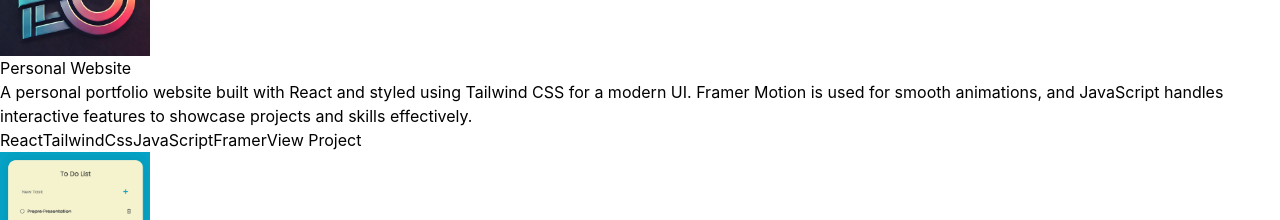
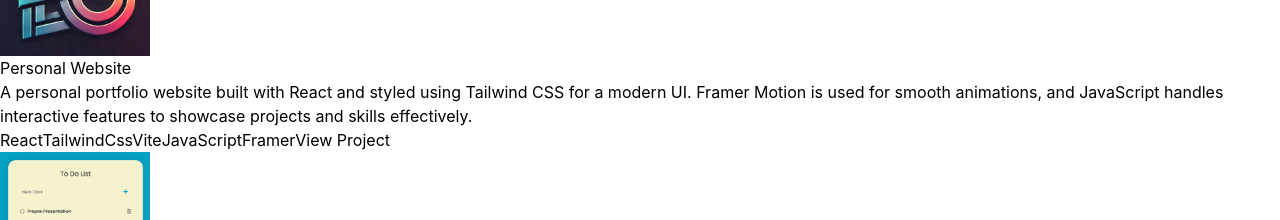
Before and after one commit to LLLongA/Long_Profile, a React (Vite) app: page / in a window 1280 px wide. Shown: the part 3560-3780 px from the top of the page. Built offline with nearby package versions, Linux system fonts and the light colour scheme; a web font is replaced by a local one.

Commit message:
update information of technologies

```diff
--- a/src/constants/index.js
+++ b/src/constants/index.js
@@ -48,7 +48,7 @@ export const PROJECTS = [
     image: project3,
     description:
       "A personal portfolio website built with React and styled using Tailwind CSS for a modern UI. Framer Motion is used for smooth animations, and JavaScript handles interactive features to showcase projects and skills effectively.",
-    technologies: ["React", "TailwindCss","JavaScript","Framer"],
+    technologies: ["React", "TailwindCss","Vite","JavaScript","Framer"],
     link: "https://github.com/LLLongA/Long_Profile",
 
   },
```
